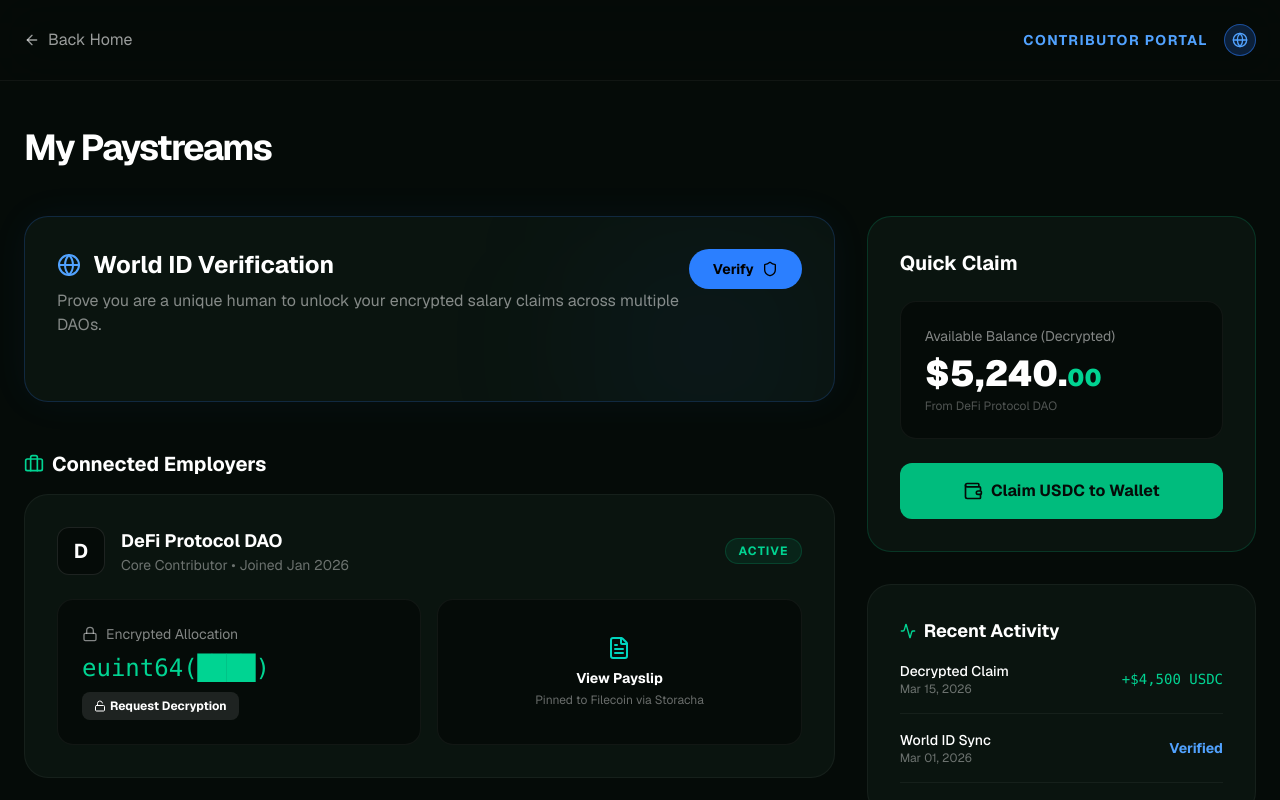
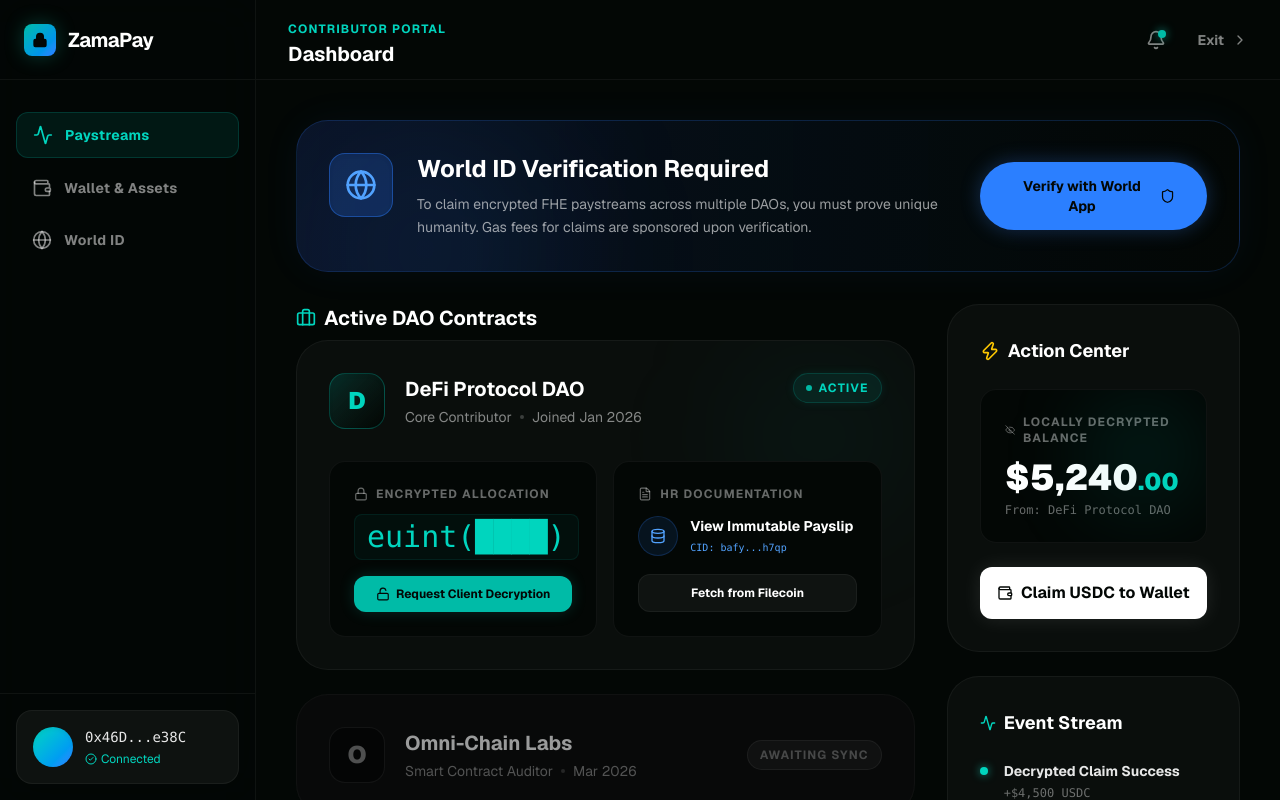
Before and after one commit to eddiemessiah/PayForge-Genesis, a Next.js app in the folder frontend/: page /employee in a window 1280 px wide. Shown: the top 800 px of the page. Built offline with nearby package versions, Linux system fonts and the light colour scheme.

Commit message:
feat(ui): complete employee portal UI redesign

```diff
--- a/frontend/src/app/employee/page.tsx
+++ b/frontend/src/app/employee/page.tsx
@@ -1,128 +1,207 @@
 "use client";
 
 import Link from "next/link";
-import { ArrowLeft, Wallet, Shield, Globe, Lock, Unlock, FileText, Briefcase, Activity } from "lucide-react";
+import { ArrowLeft, Database, Zap, Wallet, Shield, Globe, Lock, Unlock, FileText, Briefcase, Activity, CheckCircle2, Menu, Bell, ChevronRight, EyeOff } from "lucide-react";
 
 export default function EmployeePortal() {
   return (
-    <main className="min-h-screen bg-[#050B08] text-white selection:bg-emerald-500/30">
-      <nav className="fixed top-0 w-full z-50 border-b border-white/5 bg-[#050B08]/80 backdrop-blur-xl">
-        <div className="max-w-7xl mx-auto px-6 h-20 flex items-center justify-between">
-          <Link href="/" className="flex items-center gap-2 text-white/60 hover:text-white transition-colors">
-            <ArrowLeft className="w-4 h-4" /> Back Home
+    <main className="min-h-screen bg-[#030705] text-white selection:bg-teal-500/30 flex">
+      {/* Sidebar Navigation */}
+      <aside className="w-64 border-r border-white/5 bg-[#030705]/80 backdrop-blur-xl flex flex-col hidden md:flex h-screen sticky top-0">
+        <div className="h-20 flex items-center px-6 border-b border-white/5 shrink-0">
+          <Link href="/" className="flex items-center gap-3 group">
+            <div className="w-8 h-8 rounded-lg bg-gradient-to-br from-teal-500 to-blue-500 flex items-center justify-center transition-transform group-hover:scale-105 shadow-[0_0_20px_rgba(20,184,166,0.3)]">
+              <Lock className="w-4 h-4 text-[#030705] fill-current" />
+            </div>
+            <span className="text-xl font-bold tracking-tight text-white">ZamaPay</span>
           </Link>
-          <div className="flex items-center gap-4">
-            <span className="text-blue-400 font-bold tracking-widest uppercase text-sm">Contributor Portal</span>
-            <div className="w-8 h-8 rounded-full bg-blue-500/20 border border-blue-500/50 flex items-center justify-center">
-              <Globe className="w-4 h-4 text-blue-400" />
+        </div>
+        <nav className="flex-1 px-4 py-8 space-y-2 overflow-y-auto">
+          <button className="w-full flex items-center gap-3 px-4 py-3 rounded-xl bg-teal-500/10 text-teal-400 border border-teal-500/20 transition-all">
+            <Activity className="w-5 h-5" />
+            <span className="text-sm font-bold tracking-wide">Paystreams</span>
+          </button>
+          <button className="w-full flex items-center gap-3 px-4 py-3 rounded-xl text-white/50 hover:bg-white/5 hover:text-white transition-all">
+            <Wallet className="w-5 h-5" />
+            <span className="text-sm font-bold tracking-wide">Wallet & Assets</span>
+          </button>
+          <button className="w-full flex items-center gap-3 px-4 py-3 rounded-xl text-white/50 hover:bg-white/5 hover:text-white transition-all">
+            <Globe className="w-5 h-5" />
+            <span className="text-sm font-bold tracking-wide">World ID</span>
+          </button>
+        </nav>
+        <div className="p-4 border-t border-white/5 shrink-0">
+          <div className="bg-white/5 border border-white/5 p-4 rounded-2xl flex items-center gap-3 hover:bg-white/10 transition-colors cursor-pointer">
+            <div className="w-10 h-10 rounded-full bg-gradient-to-br from-teal-400 to-blue-500 shadow-inner" />
+            <div>
+              <div className="text-sm font-mono text-white/90">0x46D...e38C</div>
+              <div className="text-xs text-teal-400 flex items-center gap-1 mt-1"><CheckCircle2 className="w-3 h-3" /> Connected</div>
             </div>
           </div>
         </div>
-      </nav>
+      </aside>
 
-      <div className="max-w-7xl mx-auto px-6 pt-32 pb-24">
-        <h1 className="text-4xl font-bold tracking-tighter mb-12">My Paystreams</h1>
+      {/* Main Content Area */}
+      <div className="flex-1 flex flex-col min-h-screen">
+
+        {/* Top Header */}
+        <header className="h-20 border-b border-white/5 bg-[#030705] flex items-center justify-between px-8 sticky top-0 z-40 shrink-0">
+          <div className="flex items-center gap-4">
+            <button className="md:hidden p-2 -ml-2 rounded-lg hover:bg-white/5 text-white/50 hover:text-white transition-colors">
+              <Menu className="w-6 h-6" />
+            </button>
+            <div className="hidden sm:block">
+              <span className="text-teal-400 font-bold tracking-widest uppercase text-xs">Contributor Portal</span>
+              <h2 className="text-xl font-bold leading-none mt-1">Dashboard</h2>
+            </div>
+          </div>
+          <div className="flex items-center gap-6">
+            <button className="relative p-2 rounded-full hover:bg-white/5 transition-colors">
+              <Bell className="w-5 h-5 text-white/50 hover:text-white" />
+              <span className="absolute top-2 right-2 w-2 h-2 bg-teal-500 rounded-full shadow-[0_0_10px_rgba(20,184,166,0.8)]" />
+            </button>
+            <Link href="/" className="text-sm font-bold text-white/50 hover:text-teal-400 transition-colors flex items-center gap-2">
+              Exit <ChevronRight className="w-4 h-4" />
+            </Link>
+          </div>
+        </header>
+
+        {/* Dashboard Body */}
+        <div className="p-6 md:p-10 max-w-7xl mx-auto w-full space-y-8 flex-1">
+
+          {/* World ID Verification Card (High Contrast) */}
+          <div className="bg-gradient-to-r from-blue-950/40 to-[#030705] border border-blue-500/20 rounded-[2rem] p-8 shadow-[0_0_40px_rgba(59,130,246,0.05)] relative overflow-hidden flex flex-col md:flex-row items-center justify-between gap-6 group">
+            <div className="absolute top-0 left-0 w-64 h-64 bg-blue-500/10 blur-[80px] rounded-full pointer-events-none group-hover:bg-blue-500/20 transition-colors" />
+            <div className="relative z-10 flex items-start gap-6">
+              <div className="w-16 h-16 rounded-2xl bg-blue-500/20 border border-blue-500/40 flex items-center justify-center shrink-0 shadow-inner">
+                <Globe className="w-8 h-8 text-blue-400" />
+              </div>
+              <div>
+                <h2 className="text-white font-bold text-2xl mb-2">World ID Verification Required</h2>
+                <p className="text-white/60 text-sm max-w-xl leading-relaxed">To claim encrypted FHE paystreams across multiple DAOs, you must prove unique humanity. Gas fees for claims are sponsored upon verification.</p>
+              </div>
+            </div>
+            <button className="relative z-10 w-full md:w-auto bg-blue-500 text-[#030705] px-8 py-3.5 rounded-full font-bold text-sm hover:scale-105 transition-transform flex items-center justify-center gap-2 shadow-[0_0_20px_rgba(59,130,246,0.3)]">
+              Verify with World App <Shield className="w-4 h-4" />
+            </button>
+          </div>
 
           <div className="grid grid-cols-1 lg:grid-cols-3 gap-8">
 
-          <div className="lg:col-span-2 space-y-8">
+            {/* Main Paystreams Column */}
+            <div className="lg:col-span-2 space-y-6">
+              <div className="flex items-center justify-between mb-2">
+                <h2 className="text-xl font-bold flex items-center gap-2"><Briefcase className="w-5 h-5 text-teal-400" /> Active DAO Contracts</h2>
+              </div>
 
-            {/* Verify Section */}
-            <div className="bg-[#0A140F] border border-blue-500/20 rounded-3xl p-8 shadow-[0_0_40px_rgba(59,130,246,0.05)] relative overflow-hidden">
-              <div className="absolute top-0 right-0 w-64 h-64 bg-blue-500/5 blur-[80px] rounded-full pointer-events-none" />
+              {/* Employer Card 1 */}
+              <div className="bg-[#0A0E0C] border border-white/5 rounded-[2rem] p-8 hover:border-teal-500/30 transition-colors group relative overflow-hidden">
+                <div className="absolute top-0 right-0 w-48 h-48 bg-teal-500/5 blur-[60px] rounded-full pointer-events-none group-hover:bg-teal-500/10 transition-colors" />
+
                 <div className="flex justify-between items-start mb-8 relative z-10">
+                  <div className="flex items-center gap-5">
+                    <div className="w-14 h-14 rounded-2xl bg-gradient-to-br from-teal-500/20 to-[#030705] border border-teal-500/30 flex items-center justify-center font-black text-2xl text-teal-400 shadow-inner">
+                      D
+                    </div>
                     <div>
-                  <h2 className="text-white font-bold text-2xl mb-2 flex items-center gap-3"><Globe className="w-6 h-6 text-blue-400"/> World ID Verification</h2>
-                  <p className="text-white/50">Prove you are a unique human to unlock your encrypted salary claims across multiple DAOs.</p>
+                      <div className="font-bold text-xl text-white">DeFi Protocol DAO</div>
+                      <div className="text-sm text-white/50 mt-1 flex items-center gap-2">
+                        Core Contributor <span className="w-1 h-1 rounded-full bg-white/20"/> Joined Jan 2026
                       </div>
-                <button className="bg-blue-500 text-black px-6 py-2.5 rounded-full font-bold text-sm hover:bg-blue-400 transition-colors flex items-center gap-2">
-                  Verify <Shield className="w-4 h-4" />
-                </button>
+                    </div>
+                  </div>
+                  <div className="bg-teal-500/10 text-teal-400 px-3 py-1.5 rounded-full text-xs font-bold uppercase tracking-widest border border-teal-500/20 flex items-center gap-1.5 shadow-[0_0_10px_rgba(20,184,166,0.1)]">
+                    <div className="w-1.5 h-1.5 bg-teal-400 rounded-full animate-pulse"/> Active
                   </div>
                 </div>
 
-            {/* Employers List */}
-            <h2 className="text-xl font-bold mb-4 mt-12 flex items-center gap-2"><Briefcase className="w-5 h-5 text-emerald-400" /> Connected Employers</h2>
+                <div className="grid grid-cols-2 gap-4 relative z-10">
+                  <div className="bg-[#030705] border border-white/5 rounded-2xl p-6 relative group/card hover:border-white/10 transition-colors">
+                    <div className="text-white/40 text-xs font-bold uppercase tracking-widest mb-3 flex items-center gap-2">
+                      <Lock className="w-3.5 h-3.5" /> Encrypted Allocation
+                    </div>
+                    <div className="text-3xl font-mono text-teal-400 mb-4 bg-teal-500/5 inline-block px-3 py-1 rounded-lg border border-teal-500/10">euint(████)</div>
+                    <button className="w-full text-xs font-bold text-[#030705] bg-teal-500 py-2.5 rounded-xl hover:bg-teal-400 transition-colors flex items-center justify-center gap-1.5 shadow-[0_0_15px_rgba(20,184,166,0.2)]">
+                      <Unlock className="w-3.5 h-3.5" /> Request Client Decryption
+                    </button>
+                  </div>
 
-            {/* Employer Card 1 */}
-            <div className="bg-[#0A140F] border border-white/5 rounded-3xl p-8 mb-6">
-              <div className="flex justify-between items-center mb-6">
-                <div className="flex items-center gap-4">
-                  <div className="w-12 h-12 rounded-xl bg-[#050B08] border border-white/10 flex items-center justify-center font-bold text-xl">D</div>
+                  <div className="bg-[#030705] border border-white/5 rounded-2xl p-6 flex flex-col justify-between group/card hover:border-white/10 transition-colors">
+                    <div className="text-white/40 text-xs font-bold uppercase tracking-widest mb-3 flex items-center gap-2">
+                      <FileText className="w-3.5 h-3.5" /> HR Documentation
+                    </div>
+                    <div className="flex items-center gap-3">
+                      <div className="w-10 h-10 rounded-full bg-blue-500/10 flex items-center justify-center border border-blue-500/20">
+                        <Database className="w-4 h-4 text-blue-400" />
+                      </div>
                       <div>
-                    <div className="font-bold text-lg">DeFi Protocol DAO</div>
-                    <div className="text-sm text-white/40">Core Contributor • Joined Jan 2026</div>
+                        <div className="text-sm font-bold text-white">View Immutable Payslip</div>
+                        <div className="text-[10px] text-blue-400 font-mono mt-1">CID: bafy...h7qp</div>
                       </div>
                     </div>
-                <div className="bg-emerald-500/10 text-emerald-400 px-3 py-1 rounded-full text-xs font-bold uppercase tracking-widest border border-emerald-500/20">
-                  Active
-                </div>
-              </div>
-
-              <div className="grid grid-cols-2 gap-4">
-                <div className="bg-[#050B08] border border-white/5 rounded-2xl p-6">
-                  <div className="text-white/50 text-sm mb-2 flex items-center gap-2"><Lock className="w-4 h-4" /> Encrypted Allocation</div>
-                  <div className="text-2xl font-mono text-emerald-400 mb-2">euint64(████)</div>
-                  <button className="text-xs font-bold text-white bg-white/10 px-3 py-1.5 rounded-lg hover:bg-white/20 transition-colors flex items-center gap-1">
-                    <Unlock className="w-3 h-3" /> Request Decryption
+                    <button className="w-full text-xs font-bold text-white bg-white/5 py-2.5 rounded-xl hover:bg-white/10 transition-colors border border-white/5 mt-4">
+                      Fetch from Filecoin
                     </button>
-                </div>
-                <div className="bg-[#050B08] border border-white/5 rounded-2xl p-6 flex flex-col justify-center items-center text-center">
-                  <FileText className="w-6 h-6 text-teal-400 mb-2" />
-                  <div className="text-sm font-bold text-white mb-1">View Payslip</div>
-                  <div className="text-xs text-white/40">Pinned to Filecoin via Storacha</div>
                   </div>
                 </div>
               </div>
 
-            {/* Employer Card 2 */}
-            <div className="bg-[#0A140F] border border-white/5 rounded-3xl p-8 opacity-75 hover:opacity-100 transition-opacity">
-              <div className="flex justify-between items-center mb-6">
-                <div className="flex items-center gap-4">
-                  <div className="w-12 h-12 rounded-xl bg-[#050B08] border border-white/10 flex items-center justify-center font-bold text-xl">O</div>
+              {/* Employer Card 2 (Pending) */}
+              <div className="bg-[#0A0E0C] border border-white/5 rounded-[2rem] p-8 opacity-60 hover:opacity-100 transition-opacity grayscale hover:grayscale-0">
+                <div className="flex justify-between items-center">
+                  <div className="flex items-center gap-5">
+                    <div className="w-14 h-14 rounded-2xl bg-[#030705] border border-white/10 flex items-center justify-center font-black text-2xl text-white/50">
+                      O
+                    </div>
                     <div>
-                    <div className="font-bold text-lg">Omni-Chain Labs</div>
-                    <div className="text-sm text-white/40">Smart Contract Auditor • Joined Mar 2026</div>
+                      <div className="font-bold text-xl text-white">Omni-Chain Labs</div>
+                      <div className="text-sm text-white/50 mt-1 flex items-center gap-2">
+                        Smart Contract Auditor <span className="w-1 h-1 rounded-full bg-white/20"/> Mar 2026
                       </div>
                     </div>
-                <div className="bg-white/5 text-white/40 px-3 py-1 rounded-full text-xs font-bold uppercase tracking-widest border border-white/10">
-                  Pending Claim
+                  </div>
+                  <div className="bg-white/5 text-white/40 px-3 py-1.5 rounded-full text-xs font-bold uppercase tracking-widest border border-white/10">
+                    Awaiting Sync
+                  </div>
                 </div>
               </div>
             </div>
 
+            {/* Side Action Panel */}
+            <div className="space-y-6">
+
+              {/* Quick Claim Card */}
+              <div className="bg-[#0A0E0C] border border-white/5 rounded-[2rem] p-8">
+                <h2 className="text-lg font-bold mb-6 flex items-center gap-2"><Zap className="w-5 h-5 text-yellow-400" /> Action Center</h2>
+                <div className="bg-[#030705] border border-white/5 rounded-2xl p-6 mb-6 relative overflow-hidden">
+                  <div className="absolute top-0 right-0 w-32 h-32 bg-teal-500/10 blur-[40px] rounded-full pointer-events-none" />
+                  <div className="text-xs text-white/40 font-bold uppercase tracking-widest mb-3 flex items-center gap-2"><EyeOff className="w-3.5 h-3.5"/> Locally Decrypted Balance</div>
+                  <div className="text-4xl font-black text-white mb-1">$5,240<span className="text-2xl text-teal-400">.00</span></div>
+                  <div className="text-xs text-white/40 font-mono">From: DeFi Protocol DAO</div>
                 </div>
-
-          {/* Action Sidebar */}
-          <div className="space-y-8">
-            <div className="bg-[#0A140F] border border-emerald-500/20 rounded-3xl p-8">
-              <h2 className="text-xl font-bold mb-6">Quick Claim</h2>
-              <div className="bg-[#050B08] border border-white/5 rounded-2xl p-6 mb-6">
-                <div className="text-sm text-white/50 mb-2">Available Balance (Decrypted)</div>
-                <div className="text-4xl font-black text-white mb-1">$5,240.<span className="text-2xl text-emerald-400">00</span></div>
-                <div className="text-xs text-white/30">From DeFi Protocol DAO</div>
-              </div>
-              <button className="w-full bg-emerald-500 text-[#050B08] font-bold py-4 rounded-xl hover:bg-emerald-400 transition-colors flex items-center justify-center gap-2">
-                <Wallet className="w-5 h-5" /> Claim USDC to Wallet
+                <button className="w-full bg-white text-[#030705] font-bold py-3.5 rounded-xl hover:bg-teal-50 transition-colors flex items-center justify-center gap-2 shadow-[0_0_20px_rgba(255,255,255,0.1)] hover:scale-105 active:scale-95 duration-200">
+                  <Wallet className="w-4 h-4" /> Claim USDC to Wallet
                 </button>
               </div>
 
-            <div className="bg-[#0A140F] border border-white/5 rounded-3xl p-8">
-              <h2 className="text-lg font-bold mb-4 flex items-center gap-2"><Activity className="w-4 h-4 text-emerald-400" /> Recent Activity</h2>
-              <div className="space-y-4">
-                <div className="flex justify-between items-center border-b border-white/5 pb-4">
+              {/* Activity Log */}
+              <div className="bg-[#0A0E0C] border border-white/5 rounded-[2rem] p-8">
+                <h2 className="text-lg font-bold mb-6 flex items-center gap-2"><Activity className="w-4 h-4 text-teal-400" /> Event Stream</h2>
+                <div className="space-y-5">
+                  <div className="flex gap-4">
+                    <div className="w-2 h-2 rounded-full bg-teal-400 mt-1.5 shrink-0 shadow-[0_0_8px_rgba(20,184,166,0.8)]" />
                     <div>
-                    <div className="text-sm font-medium">Decrypted Claim</div>
-                    <div className="text-xs text-white/40">Mar 15, 2026</div>
+                      <div className="text-sm font-bold text-white/90">Decrypted Claim Success</div>
+                      <div className="text-xs text-white/40 mt-1 font-mono">+$4,500 USDC</div>
+                      <div className="text-[10px] text-white/30 mt-1">Mar 15, 2026</div>
                     </div>
-                  <div className="text-sm font-mono text-emerald-400">+$4,500 USDC</div>
                   </div>
-                <div className="flex justify-between items-center border-b border-white/5 pb-4">
+                  <div className="flex gap-4">
+                    <div className="w-2 h-2 rounded-full bg-blue-400 mt-1.5 shrink-0" />
                     <div>
-                    <div className="text-sm font-medium">World ID Sync</div>
-                    <div className="text-xs text-white/40">Mar 01, 2026</div>
-                  </div>
-                  <div className="text-sm font-bold text-blue-400">Verified</div>
+                      <div className="text-sm font-bold text-white/90">World ID Sync Verified</div>
+                      <div className="text-xs text-white/40 mt-1 font-mono">0x46D...e38C Linked</div>
+                      <div className="text-[10px] text-white/30 mt-1">Mar 01, 2026</div>
                     </div>
                   </div>
                 </div>
@@ -130,6 +209,10 @@
 
             </div>
           </div>
+        </div>
+      </div>
     </main>
   );
 }
+
+// Missing Zap import resolved locally
```
Lines whose indentation alone changed are shown as unchanged.
